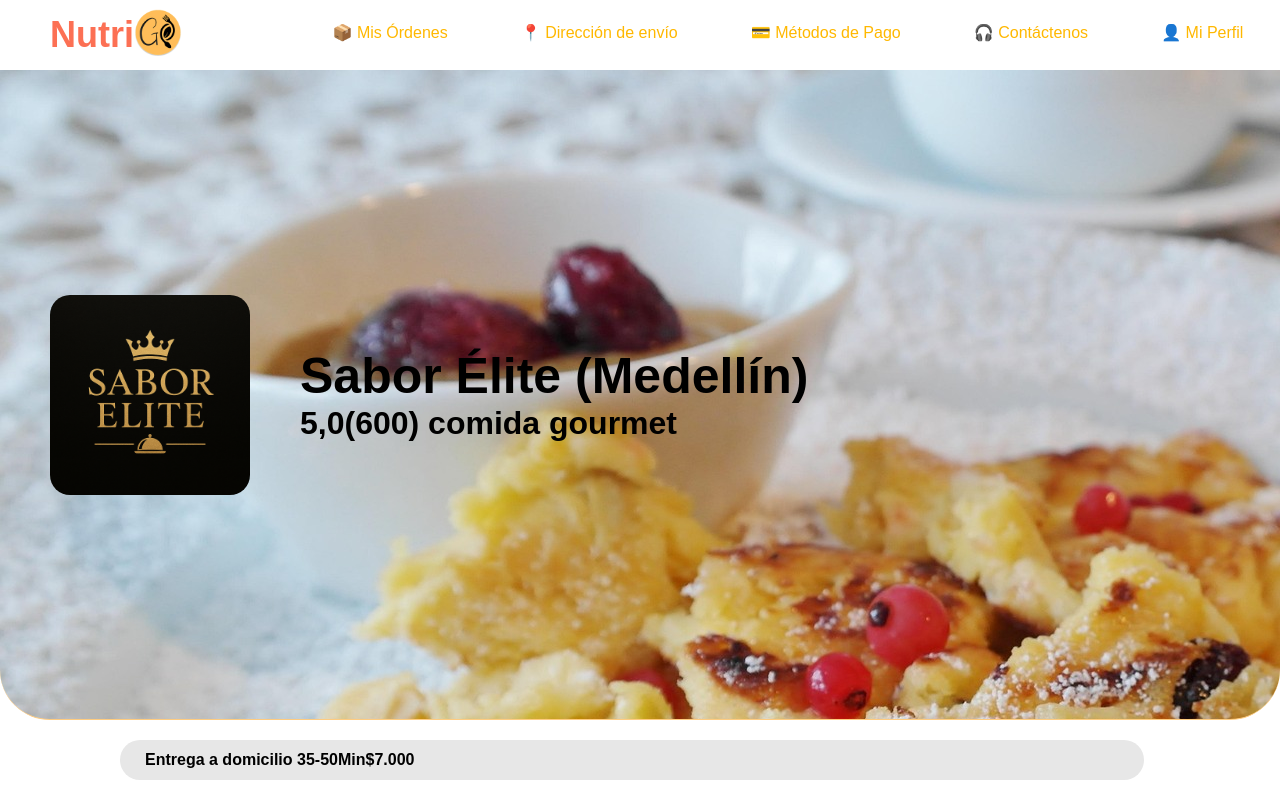
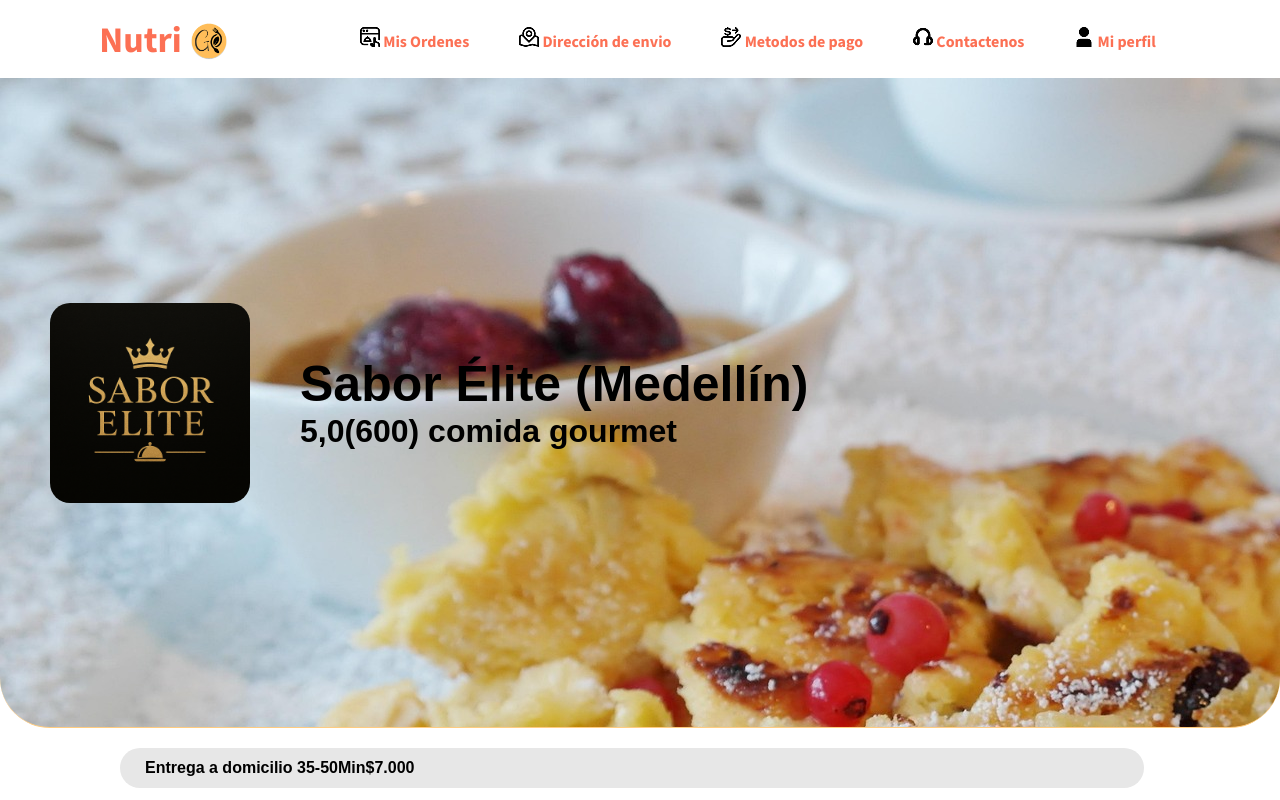
Before and after one commit to Rawcossio/app-health-food, a React (Vite) app: page /restaurante in a window 1280 px wide. Shown: the top 800 px of the page. Built offline with nearby package versions, Linux system fonts and the light colour scheme.

Commit message:
vista restaurante actualizada

```diff
--- a/src/Components/Navbar.jsx
+++ /dev/null
@@ -1,23 +0,0 @@
-
-
-const Navbar = () => {
-
-    return (
-        <header>
-            <section className="logo">
-                <h1>Nutri</h1>
-                <img src="public\go.png" alt="logo" />
-            </section>
-
-            <div className="menu">
-                <a href=""><span>📦 Mis Órdenes</span> </a>
-                <a href=""><span>📍 Dirección de envío</span></a>
-                <a href=""><span>💳 Métodos de Pago</span></a>
-                <a href=""><span>🎧 Contáctenos</span></a>
-                <a href=""><span>👤 Mi Perfil</span></a>
-            </div>
-        </header>
-
-    )
-}
-export default Navbar;
--- a/src/pages/Restaurante.css
+++ b/src/pages/Restaurante.css
@@ -2,58 +2,6 @@
     box-sizing: border-box;
     margin: 0;
     padding: 0;
-}
-
-/* HEADER */
-header{
-    width: 100%;
-    height: 70px;
-    display: flex;
-    align-items: center;
-}
-
-.logo{
-    width: 20%;
-    height: 25px;
-    display: flex;
-    align-items: center;
-    margin-left: 50px;
-}
-
-.logo h1{
-    color: #FC7054;
-    margin-right: -11px;
-    font-size: 36px
-}
-
-.logo img{
-    width: 70px;
-    height: 70px;
-}
-
-.menu{
-    width: 80%;
-    height: 25px;
-    display: flex;
-    justify-content: space-around;
-
-}
-
-.menu a{
-    text-decoration: none;
-}
-
-.menu span {
-    color: #FFB800;
-    text-decoration: none;
-    display: flex;
-    align-items: center;
-    transition: transform 0.3s ease, color 0.3s ease;
-}
-
-.menu span:hover{
-    transform: translateY(-4px);
-  color: orange;
 }
 
 /*MAIN*/
--- a/src/pages/Restaurante.jsx
+++ b/src/pages/Restaurante.jsx
@@ -1,4 +1,5 @@
-import Navbar from "../Components/Navbar"
+import HeaderHome from "../Components/HeaderHome"
+
 import NumeroCardSlider from "../Components/NumeroCardSlider"
 
 import ProductSlider from "../Components/ProductoSlider"
@@ -8,7 +9,7 @@
     return(
         <section className="contenedor-principal">
             <div>
-                <Navbar/>
+                <HeaderHome/>
             </div>
 
             <main className="main">
```
